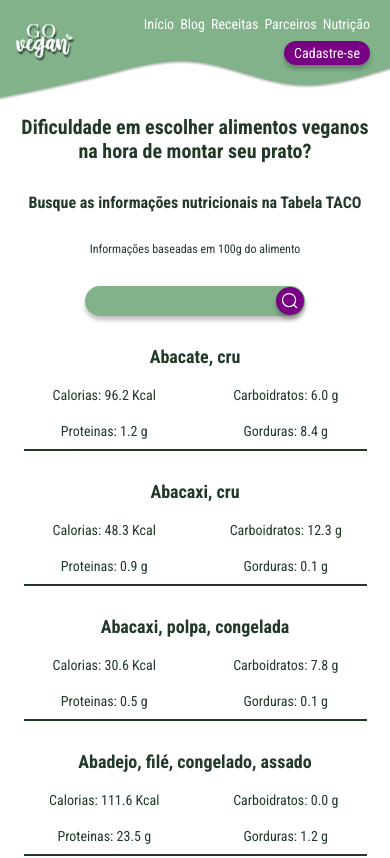
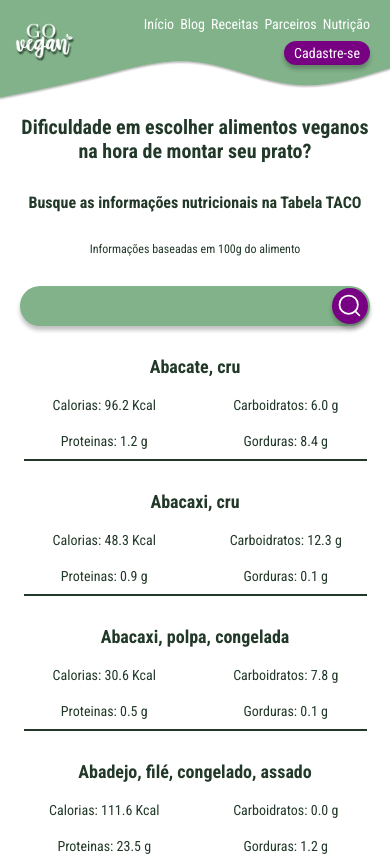
Before and after one commit to julianasinnott/goVegan, a React (Vite) app: page /nutricao in a window 390 px wide. Shown: the top 858 px of the page. Built offline with nearby package versions, Linux system fonts and the light colour scheme.

Commit message:
refactor: remove file unused

```diff
--- a/src/components/SearchInput/index.jsx
+++ b/src/components/SearchInput/index.jsx
@@ -1,5 +1,4 @@
 import './index.css'
-import './responsive.css'
 import { MagnifyingGlass } from "phosphor-react";
 
 export function SearchInput({ handleSearch }) {
--- a/src/components/SearchInput/responsive.css
+++ /dev/null
@@ -1,20 +0,0 @@
-@media only screen and (max-width:630px) {
-  .search {
-    max-width: 300px;
-  }
-}
-
-@media only screen and (max-width:490px) {
-  .search {
-    max-width: 220px;
-  }
-  .search-input {
-    height: 30px;
-  }
-  .search-icon {
-    width: 28px;
-    height: 28px;
-    top: 1px;
-    right: 1px;
-  }
-}
```
